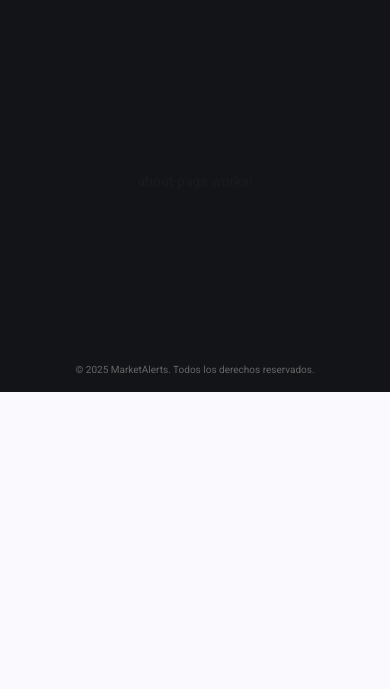
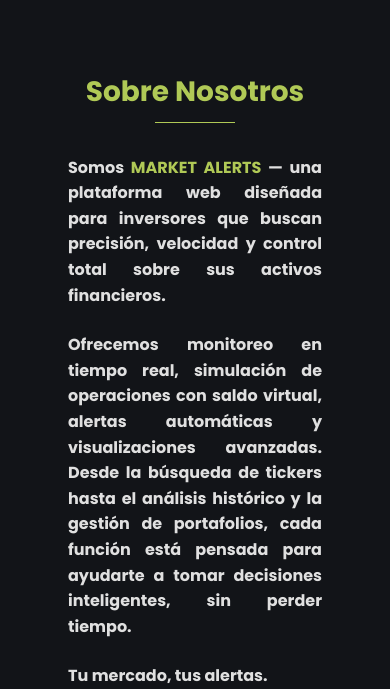
Before and after one commit to roodiaz/proyecto_integrador, an Angular app in the folder market_alerts/: page /nosotros in a window 390 px wide. Shown: the part 452-1141 px from the top of the page. Before the commit the page ends 844 px from the top, so only its background shows below. Built offline with nearby package versions, Linux system fonts and the light colour scheme.

Commit message:
add - estructura y estilo componente "acerca de nosotros" + ajustes resto de componentes de pagina de inicio

```diff
--- a/market_alerts/src/app/components/about-page/about-page.css
+++ b/market_alerts/src/app/components/about-page/about-page.css
@@ -0,0 +1,125 @@
+/* About Page Styles */
+.about-container {
+  display: flex;
+  justify-content: center;
+  align-items: center;
+  min-height: calc(100vh - 160px);
+  padding: 2rem 1rem;
+  font-family: 'Poppins', sans-serif;
+  line-height: 1.6;
+}
+
+.about-content {
+  max-width: 900px;
+  width: 100%;
+  padding: 3.5rem;
+}
+
+.about-title {
+  color: #B0C956;
+  font-size: 1.5rem;
+  margin-bottom: 1.5rem;
+  text-align: center;
+  font-weight: 600;
+  position: relative;
+  padding-bottom: 0.5rem;
+}
+
+.about-title::after {
+  content: '';
+  position: absolute;
+  bottom: 0;
+  left: 50%;
+  transform: translateX(-50%);
+  width: 80px;
+  height: 1px;
+  background-color: #B0C956;
+}
+
+.about-text {
+  font-size: 0.8rem;
+  color: #E0E0E0;
+  margin-top: 2rem;
+}
+
+.about-text p {
+  margin-bottom: 1.5rem;
+  text-align: justify;
+}
+
+.about-text strong {
+  color: #B0C956;
+  font-weight: 600;
+}
+
+.tagline {
+  font-size: 1.0rem;
+  font-weight: 500;
+  color: #B0C956;
+  text-align: center !important;
+  margin-top: 2.5rem !important;
+  font-style: italic;
+  position: relative;
+  padding-top: 1.5rem;
+}
+
+.tagline::before {
+  content: '';
+  position: absolute;
+  top: 0;
+  left: 50%;
+  transform: translateX(-50%);
+  width: 100px;
+  height: 1px;
+  background-color: rgba(176, 201, 86, 0.3);
+}
+
+/* Animations */
+@keyframes fadeIn {
+  from {
+    opacity: 0;
+    transform: translateY(20px);
+  }
+  to {
+    opacity: 1;
+    transform: translateY(0);
+  }
+}
+
+/* Responsive Design */
+@media (max-width: 768px) {
+  .about-container {
+    padding: 1rem;
+    min-height: calc(100vh - 140px);
+  }
+
+  .about-content {
+    padding: 1.5rem;
+  }
+
+  .about-title {
+    font-size: 2rem;
+  }
+
+  .about-text {
+    font-size: 1rem;
+  }
+
+  .tagline {
+    font-size: 1.3rem;
+  }
+}
+
+@media (max-width: 480px) {
+  .about-content {
+    padding: 1.25rem;
+  }
+
+  .about-title {
+    font-size: 1.75rem;
+  }
+
+  .tagline {
+    font-size: 1.2rem;
+  }
+}
--- a/market_alerts/src/app/components/about-page/about-page.html
+++ b/market_alerts/src/app/components/about-page/about-page.html
@@ -1 +1,13 @@
-<p>about-page works!</p>
+<div class="about-container">
+  <div class="about-content">
+    <h1 class="about-title">Sobre Nosotros</h1>
+
+    <div class="about-text">
+      <p>Somos <strong>MARKET ALERTS</strong> — una plataforma web diseñada para inversores que buscan precisión, velocidad y control total sobre sus activos financieros.</p>
+
+      <p>Ofrecemos monitoreo en tiempo real, simulación de operaciones con saldo virtual, alertas automáticas y visualizaciones avanzadas. Desde la búsqueda de tickers hasta el análisis histórico y la gestión de portafolios, cada función está pensada para ayudarte a tomar decisiones inteligentes, sin perder tiempo.</p>
+
+      Tu mercado, tus alertas.
+    </div>
+  </div>
+</div>
--- a/market_alerts/src/app/components/contact-form/contact-form.css
+++ b/market_alerts/src/app/components/contact-form/contact-form.css
@@ -33,6 +33,13 @@
 
 .full-width {
   width: 100%;
+}
+
+.contact-subtitle {
+  color: #ccc !important;
+  font-size: 1.2rem;
+  opacity: 0.9;
+  margin-bottom: 1.2rem;
 }
 
 /* Form Elements */
--- a/market_alerts/src/app/components/contact-form/contact-form.html
+++ b/market_alerts/src/app/components/contact-form/contact-form.html
@@ -1,12 +1,12 @@
 <div class="contact-container">
     <mat-card class="contact-card">
-      <!-- <mat-card-header class="card-header">
+      <mat-card-header class="card-header">
         <mat-card-title class="contact-title">
-    <div class="title-line">CONTACTATE</div>
-    <div class="title-line">CON NOSOTROS</div>
+    <!-- <div class="title-line">CONTACTATE</div>
+    <div class="title-line">CON NOSOTROS</div> -->
   </mat-card-title>
-        <mat-card-subtitle>Completa tus datos para enviar la consulta</mat-card-subtitle>
-      </mat-card-header> -->
+        <mat-card-subtitle class="contact-subtitle">Envianos tu consulta</mat-card-subtitle>
+      </mat-card-header>
 
       <mat-card-content>
         <form [formGroup]="contactForm" (ngSubmit)="onSubmit()" class="contact-form">
@@ -73,7 +73,7 @@
                 <textarea matInput
                         formControlName="consulta"
                         cdkTextareaAutosize
-                        cdkAutosizeMinRows="8"
+                        cdkAutosizeMinRows="5"
                         cdkAutosizeMaxRows="12"
                         style="color: white !important; -webkit-text-fill-color: white !important; min-height: 120px; resize: vertical;">
                 </textarea>
--- a/market_alerts/src/app/components/login-form/login-form.css
+++ b/market_alerts/src/app/components/login-form/login-form.css
@@ -51,6 +51,7 @@
   color: white !important;
   opacity: 0.8;
   margin-bottom: 0.5rem;
+  font-size: 1.1rem;
 }
 
 .login-form {
--- a/market_alerts/src/app/components/login-form/login-form.html
+++ b/market_alerts/src/app/components/login-form/login-form.html
@@ -1,12 +1,12 @@
 <div class="login-container">
   <mat-card class="login-card">
-    <!-- <mat-card-header class="card-header">
-      <mat-card-title class="login-title">
+    <mat-card-header class="card-header">
+      <!-- <mat-card-title class="login-title">
       <div class="title-line">INICIAR</div>
       <div class="title-line">SESIÓN</div>
-    </mat-card-title>
+    </mat-card-title> -->
       <mat-card-subtitle>Ingresa tus credenciales para continuar</mat-card-subtitle>
-    </mat-card-header> -->
+    </mat-card-header>
 
     <mat-card-content>
       <form [formGroup]="loginForm" (ngSubmit)="onSubmit()" class="login-form">
--- a/market_alerts/src/app/components/register-form/register-form.css
+++ b/market_alerts/src/app/components/register-form/register-form.css
@@ -51,6 +51,7 @@
   color: white !important;
   opacity: 0.8;
   margin-bottom: 0.5rem;
+  font-size: 1.2rem;
 }
 
 .register-form {
--- a/market_alerts/src/app/components/register-form/register-form.html
+++ b/market_alerts/src/app/components/register-form/register-form.html
@@ -1,12 +1,12 @@
 <div class="register-container">
   <mat-card class="register-card">
-    <!-- <mat-card-header class="card-header">
-      <mat-card-title class="register-title">
+    <mat-card-header class="card-header">
+      <!-- <mat-card-title class="register-title">
         <div class="title-line">CREAR</div>
         <div class="title-line">CUENTA</div>
-      </mat-card-title>
+      </mat-card-title> -->
       <mat-card-subtitle>Completa tus datos para registrarte</mat-card-subtitle>
-    </mat-card-header> -->
+    </mat-card-header>
 
     <mat-card-content>
       <form [formGroup]="registerForm" (ngSubmit)="onSubmit()" class="register-form">
```
